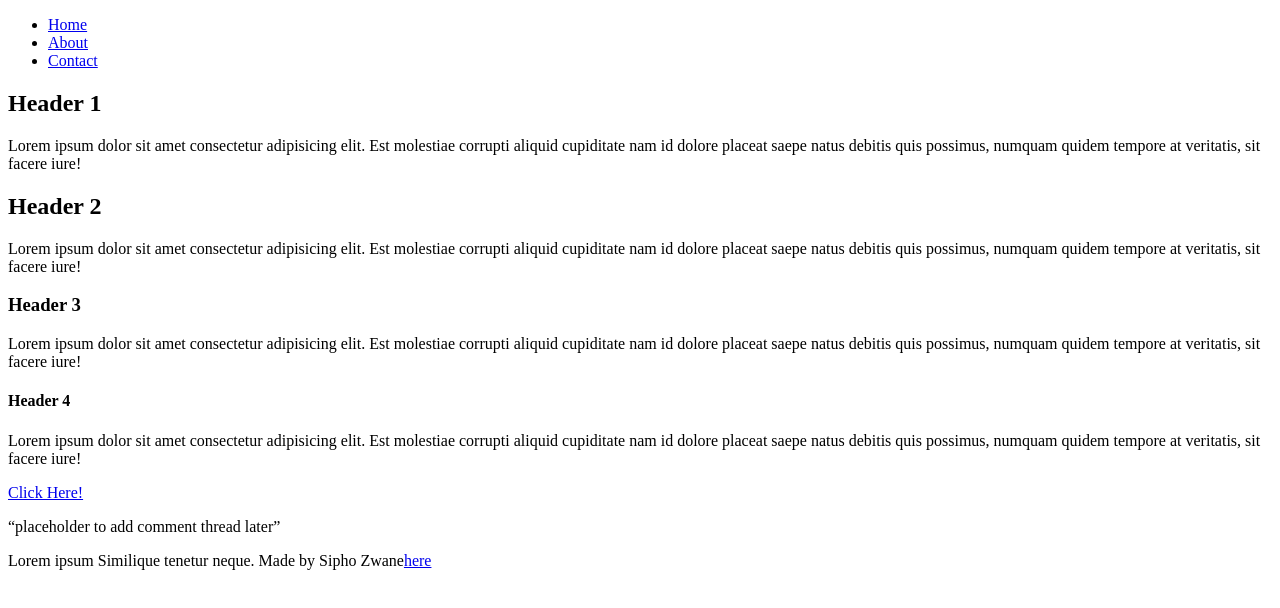
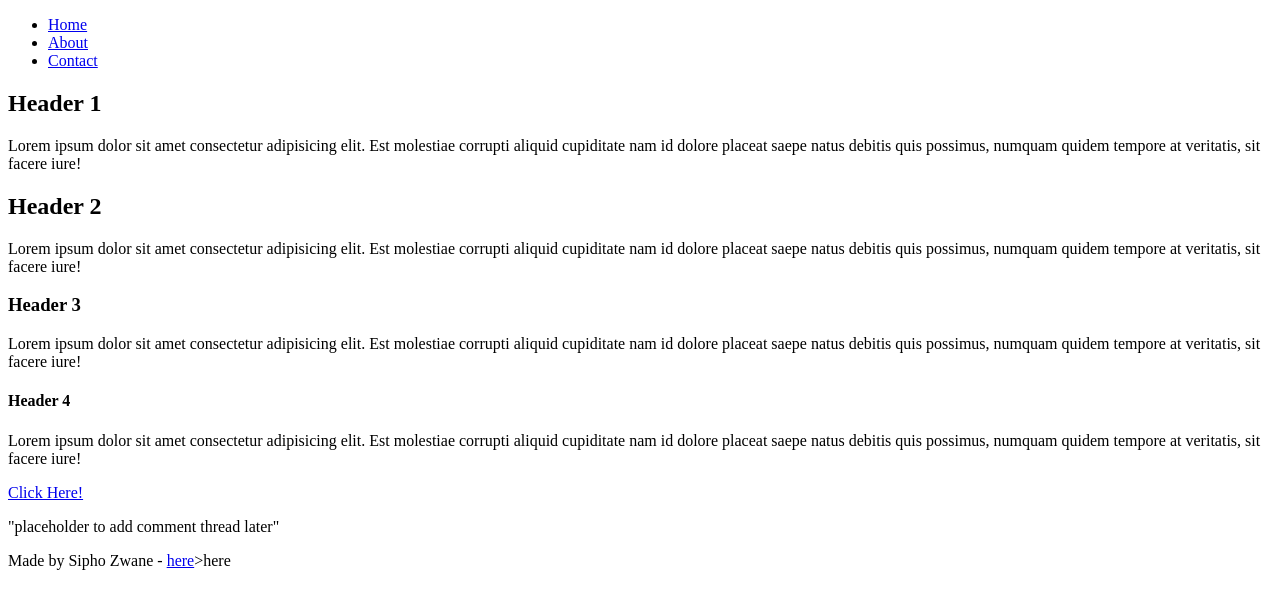
Before and after one commit to szwanne/My_First_Portfolio, a plain HTML site: page html_basic/index.html in a window 1280 px wide. Drawn offline with Linux system fonts and the light colour scheme.

Commit message:
Updated links and the footer

```diff
--- a/html_basic/index.html
+++ b/html_basic/index.html
@@ -52,13 +52,13 @@
         <a href="https://i.ibb.co/gTDZZT8/ALX-Logo-07.png" target="_blank">Click Here!</a>
       </article>
       <aside>
-        <p>“placeholder to add comment thread later”</p>
+        <p>"placeholder to add comment thread later"</p>
       </aside>
     </main>
     <footer>
       <!-- prettier-ignore -->
       <p>
-        Lorem ipsum Similique tenetur neque. Made by Sipho Zwane<a href="#"target="_blank">here</a>
+        Made by Sipho Zwane - <a href="#" target="_blank">here</a>>here</a>
       </p>
     </footer>
   </body>
```
